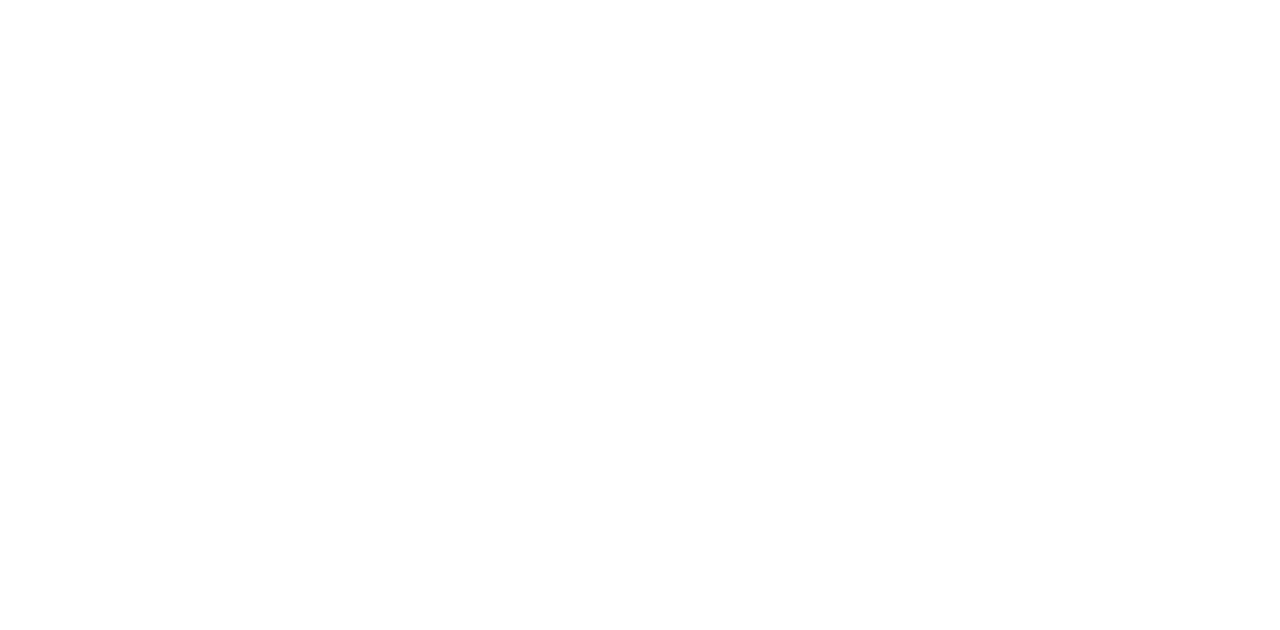
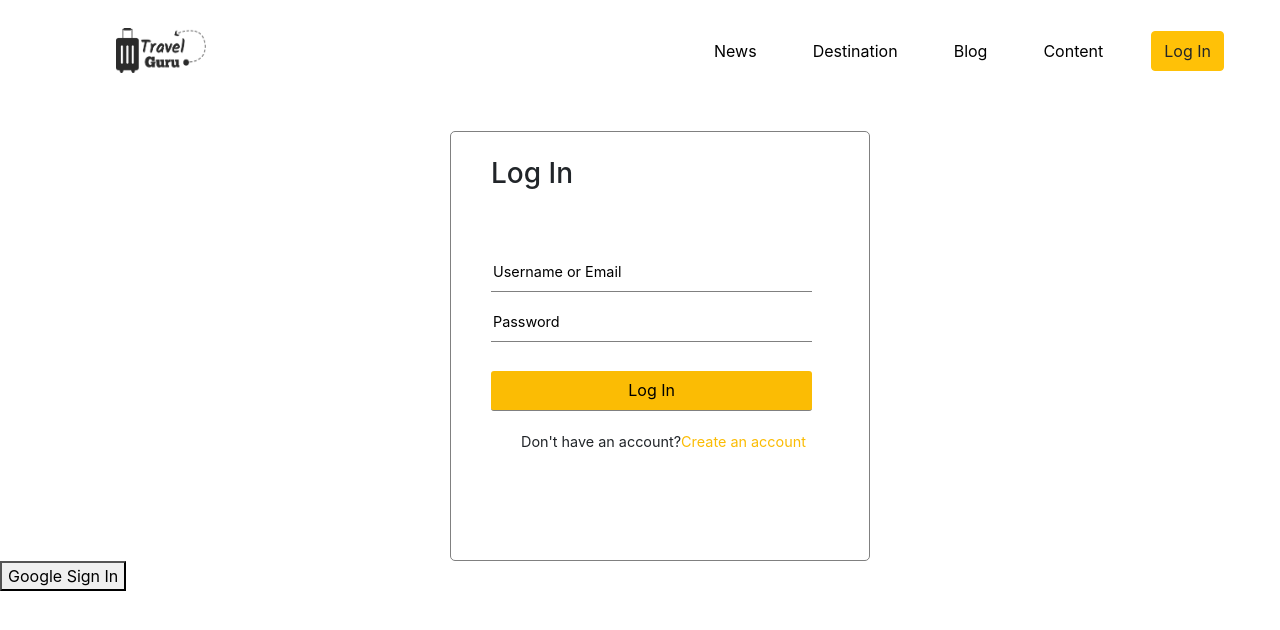
Before and after one commit to Protik111/travel-site, a React (Create React App) app: page /login/1 in a window 1280 px wide. Shown: the top 630 px of the page. Built offline with nearby package versions, Linux system fonts and the light colour scheme.

Commit message:
authentication design and toggle added

```diff
--- a/package.json
+++ b/package.json
@@ -12,6 +12,7 @@
     "@testing-library/user-event": "^7.2.1",
     "bootstrap": "^4.6.0",
     "date-fns": "^2.17.0",
+    "firebase": "^8.2.6",
     "material-auto-rotating-carousel": "^3.0.2",
     "node-sass": "^4.14.1",
     "react": "^16.13.1",
--- a/src/App.js
+++ b/src/App.js
@@ -7,6 +7,7 @@
   Link
 } from "react-router-dom";
 import Booking from './components/Booking/Booking';
+import Login from './components/Login/Login';
 
 
 function App() {
@@ -25,6 +26,10 @@
           <Booking></Booking>
         </Route>
 
+        <Route path='/login/:selectedId'>
+          <Login></Login>
+        </Route>
+
       </Switch>
     </Router>
   );
--- a/src/components/Booking/Booking.js
+++ b/src/components/Booking/Booking.js
@@ -14,6 +14,7 @@
   KeyboardTimePicker,
   KeyboardDatePicker,
 } from '@material-ui/pickers';
+import { Link } from 'react-router-dom';
 
 const Booking = () => {
 
@@ -104,7 +105,9 @@
                         </div>
                     </div>
                     <div className="start-booking">
+                    <Link to = {`/login/${id}`}>
                         <button>Start Booking</button>
+                    </Link>
                     </div>
                 </div>
             </div>
--- /dev/null
+++ b/src/components/Login/Login.css
@@ -0,0 +1,59 @@
+#all-nav{
+    margin-left: 500px;
+}
+.logo img{
+    margin-left: 100px;
+}
+.log-container{
+    width: 420px;
+    height: 430px;
+    margin-top: 50px;
+    margin-left: 450px;
+    border: 0.5px solid gray;
+    border-radius: 5px;
+}
+.log-container2{
+    margin-left: 40px;
+    margin-top: 25px;
+}
+input{
+    border: none;
+    border-bottom: 1px solid gray;
+    width: 85%;
+    height: 40px;
+    margin-top: 100px;
+    margin-bottom: 20px;
+}
+input:focus{
+    outline: none;
+
+}
+input::placeholder{
+    color: black;
+    font-size: 0.9em;
+}
+.all-input{
+    margin: 5px 0px;
+}
+.logbtn{
+    background-color: #FBBC04;
+    border-radius: 3px;
+}
+.new-user{
+    margin-top: 20px;
+    font-size: 0.9em;
+    margin-left: 30px;
+}
+.new-user button{
+    color: #FBBC04;
+    background: none;
+	/* color: inherit; */
+	border: none;
+	padding: 0;
+	font: inherit;
+	cursor: pointer;
+	outline: inherit;
+}
+.new-user a:hover{
+    color: #FBBC04;
+}
--- /dev/null
+++ b/src/components/Login/Login.js
@@ -0,0 +1,131 @@
+import React, { useState } from 'react';
+import firebase from "firebase/app";
+import "firebase/auth";
+import firebaseConfig from './firebase.config';
+import { Button, Navbar, Form, FormControl, Nav } from 'react-bootstrap';
+import logo from '../../Image/Logo.png';
+import '../Login/Login.css';
+
+
+firebase.initializeApp(firebaseConfig);
+
+
+const Login = () => {
+
+    const [user, setUser] = useState({
+        isSignedIn: false,
+        name: '',
+        email: '',
+        password: '',
+        photo: '',
+        error: '',
+        success: false
+    })
+
+    const [newUser, setNewUser] = useState(false);
+
+
+    const handleGoogleSignIn = () => {
+        var googleProvider = new firebase.auth.GoogleAuthProvider();
+        firebase.auth()
+            .signInWithPopup(googleProvider)
+            .then((result) => {
+                /** @type {firebase.auth.OAuthCredential} */
+                var credential = result.credential;
+
+                // This gives you a Google Access Token. You can use it to access the Google API.
+                var token = credential.accessToken;
+                // The signed-in user info.
+                var user = result.user;
+                console.log(user);
+                // ...
+            }).catch((error) => {
+                // Handle Errors here.
+                var errorCode = error.code;
+                var errorMessage = error.message;
+                // The email of the user's account used.
+                var email = error.email;
+                // The firebase.auth.AuthCredential type that was used.
+                var credential = error.credential;
+                // ...
+            });
+    }
+
+
+    const handleBlur = (event) => {
+        let isFormValid = true;
+        if (event.target.name === 'email') {
+            isFormValid = /\S+@\S+|.S+/.test(event.target.value);
+        }
+        if (event.target.name === 'password') {
+            const isPasswordValid = event.target.value.length > 6;
+            const hasPasswordNumber = /\d{1}/.test(event.target.value);
+            isFormValid = isPasswordValid && hasPasswordNumber;
+        }
+
+        // if(event.target.name === 'password2'){
+        //     const confrimPassword = event.target.value;
+        //     // console.log(confrimPassword);
+        //     if(event.target.value === password) {
+        //         console.log('matched');
+        //     }
+        // }
+
+        if (isFormValid) {
+            const newUserInfo = { ...user };
+            newUserInfo[event.target.name] = event.target.value;
+            // console.log(newUserInfo);
+            setUser(newUserInfo);
+        }
+    }
+
+    return (
+        <div>
+            <div>
+                <Navbar variant="light" className="nav-container">
+                    <div className="logo">
+                        <img className="logo-container" src={logo} alt=""/>
+                    </div>
+                    {/* <Form inline>
+                    <FormControl id="destination" type="text" placeholder="Search Your Destination..." className="mr-sm-2" />
+                    </Form> */}
+                    <Nav className="mr-auto" id="all-nav">
+                    <Nav.Link style={{color:'black', marginRight: '40px'}} href="#home">News</Nav.Link>
+                    <Nav.Link style={{color:'black', marginRight: '40px'}} href="#features">Destination</Nav.Link>
+                    <Nav.Link style={{color:'black', marginRight: '40px'}} href="#pricing">Blog</Nav.Link>
+                    <Nav.Link style={{color:'black', marginRight: '40px'}} href="#pricing">Content</Nav.Link>
+                    <Button variant="warning">Log In</Button>
+                    </Nav>
+                </Navbar>
+            </div>
+            <div className="log-container">
+                <div className="log-container2">
+                    <h3>{newUser? 'Sign Up' : 'Log In'}</h3>
+                    <form action="">
+                        {newUser && <input onBlur={handleBlur} type="text" name="firstName" id="" className="all-input" placeholder="First Name" required />}
+                        <br />
+                        {newUser && <input onBlur={handleBlur} type="text" name="lastName" id="" className="all-input" placeholder="Last Name" required />}
+                        <br />
+                        <input onBlur={handleBlur} type="text" name="email" id="" className="all-input" placeholder="Username or Email" required />
+                        <br />
+                        <input onBlur={handleBlur} type="password" name="password" id="" className="all-input" placeholder="Password" required />
+                        <br/>
+                        {/* <input type="checkbox" name="" id=""/>
+                        <label htmlFor="forget">Remember Me</label>
+                        <br /> */}
+                        {newUser && <input onBlur={handleBlur} type="password" name="confirmPassword" id=""className="all-input"  placeholder="Confirm Password" required />}
+                        <br />
+                        <input type="submit" className="logbtn" value={newUser? 'Sign Up' : 'Log In'}/>
+                    </form>
+                    <div className="new-user">
+                        <label htmlFor="newUser">{newUser? "Already have an account?" : "Don't have an account?"}</label>
+                        <button onClick={() => setNewUser(!newUser)} name="newUser">{newUser? 'Login' :'Create an account'}</button>
+                    </div>
+                </div>
+            </div>
+            <button onClick={handleGoogleSignIn}>Google Sign In</button>
+        </div>
+    );
+};
+
+export default Login;
--- /dev/null
+++ b/src/components/Login/firebase.config.js
@@ -0,0 +1,9 @@
+const firebaseConfig = {
+    apiKey: "AIzaSyARRmkfOmFPMIjLPCSNuMBIxNKvyW4yCCk",
+    authDomain: "travel-site-29c21.firebaseapp.com",
+    projectId: "travel-site-29c21",
+    storageBucket: "travel-site-29c21.appspot.com",
+    messagingSenderId: "549261830658",
+    appId: "1:549261830658:web:3980bbac7062819707d51b"
+  };
+export default firebaseConfig;
--- a/src/components/Place/Place.js
+++ b/src/components/Place/Place.js
@@ -5,9 +5,9 @@
     const handleClick = props.handleClick;
     const selectedPlace = props.selectedPlace;
     const data = props.data;
-    console.log('selected',selectedPlace);
-    console.log('click',handleClick);
-    console.log('data', data);
+    // console.log('selected',selectedPlace);
+    // console.log('click',handleClick);
+    // console.log('data', data);
     return (
             <div className={`img-box ${selectedPlace.id === data.id && "active-place"}`} onClick={() => handleClick(data)} >
                 <img src={data.image} alt=""/>
```
Also changed, not shown: 2 other files (tests, documents, lock files or other folders).
